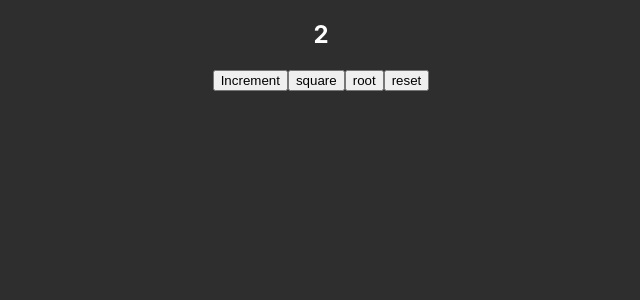
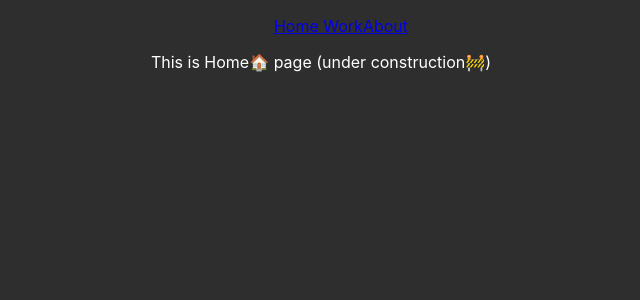
Before and after one commit to rewardkhe/cra, a React (Create React App) app: page / in a window 1280 px wide. Shown: the top 300 px of the page, without its empty margins (319-959 px from the left). Built offline with nearby package versions, Linux system fonts and the light colour scheme.

Commit message:
react router

```diff
--- a/package.json
+++ b/package.json
@@ -8,6 +8,7 @@
     "@testing-library/user-event": "^13.5.0",
     "react": "^18.2.0",
     "react-dom": "^18.2.0",
+    "react-router-dom": "^6.14.2",
     "react-scripts": "5.0.1",
     "web-vitals": "^2.1.4"
   },
--- a/src/App.js
+++ b/src/App.js
@@ -1,19 +1,30 @@
 import React, { useState } from "react";
+import {Link, Route, Routes} from "react-router-dom"
+import { About } from "./Pages/About";
+import { Home } from "./Pages/Home";
+import { NotFound } from "./Pages/NotFound";
+import { Work } from "./Pages/Work";
 
 
 function App() {
-  const [count, setCount] = useState(2);
   return(
+    <>
+    <nav>
+        <ul>
+          <Link to = "/">Home </Link>
+          <Link to = "/work">Work</Link>
+           <Link to = "/about">About </Link>
+        </ul>
+      </nav>
+    <Routes>
+      <Route path="/" element = {<Home />} />
+      <Route path="/work" element = {<Work />} />
+      <Route path="/about" element = {<About />} />
+      <Route path="*" element ={<NotFound />} />
 
-    <div className="container">
-
-          <h2 classname="num1"> {count} </h2>
-          <button onClick={() => setCount(count +1)}> Increment</button>
-          <button onClick={() => setCount(count * count)}> square </button>
-          <button onClick={() => setCount(count ** 0.5)}> root </button>
-          <button onClick={() => setCount(0)} disabled={count === 0}> reset</button>
-        </div>
-     );
+    </Routes>
+    </>
+  )
 }
 
 export default App;
--- /dev/null
+++ b/src/Pages/About.js
@@ -0,0 +1,3 @@
+export function About(){
+    return <p> This is about page (under construction🚧)</p>
+    }
--- /dev/null
+++ b/src/Pages/Home.js
@@ -0,0 +1,2 @@
+export function Home(){
+    return <p> This is Home🏠 page (under construction🚧)</p>}
--- /dev/null
+++ b/src/Pages/NotFound.js
@@ -0,0 +1,3 @@
+export function NotFound(){
+    return <h1> Page not found</h1>
+    }
--- /dev/null
+++ b/src/Pages/Work.js
@@ -0,0 +1,2 @@
+export function Work(){
+    return <p> This is work page (under construction 🚧)</p>    }
--- a/src/index.js
+++ b/src/index.js
@@ -2,16 +2,13 @@ import React from 'react';
 import ReactDOM from 'react-dom/client';
 import './index.css';
 import App from './App';
-import reportWebVitals from './reportWebVitals';
+ import { BrowserRouter } from 'react-router-dom';
 
 const root = ReactDOM.createRoot(document.getElementById('root'));
 root.render(
   <React.StrictMode>
+    <BrowserRouter>
     <App />
+    </BrowserRouter>
   </React.StrictMode>
 );
-
-// If you want to start measuring performance in your app, pass a function
-// to log results (for example: reportWebVitals(console.log))
-// or send to an analytics endpoint. Learn more: https://bit.ly/CRA-vitals
-reportWebVitals();
```
Also changed, not shown: 1 other file (tests, documents, lock files or other folders).
